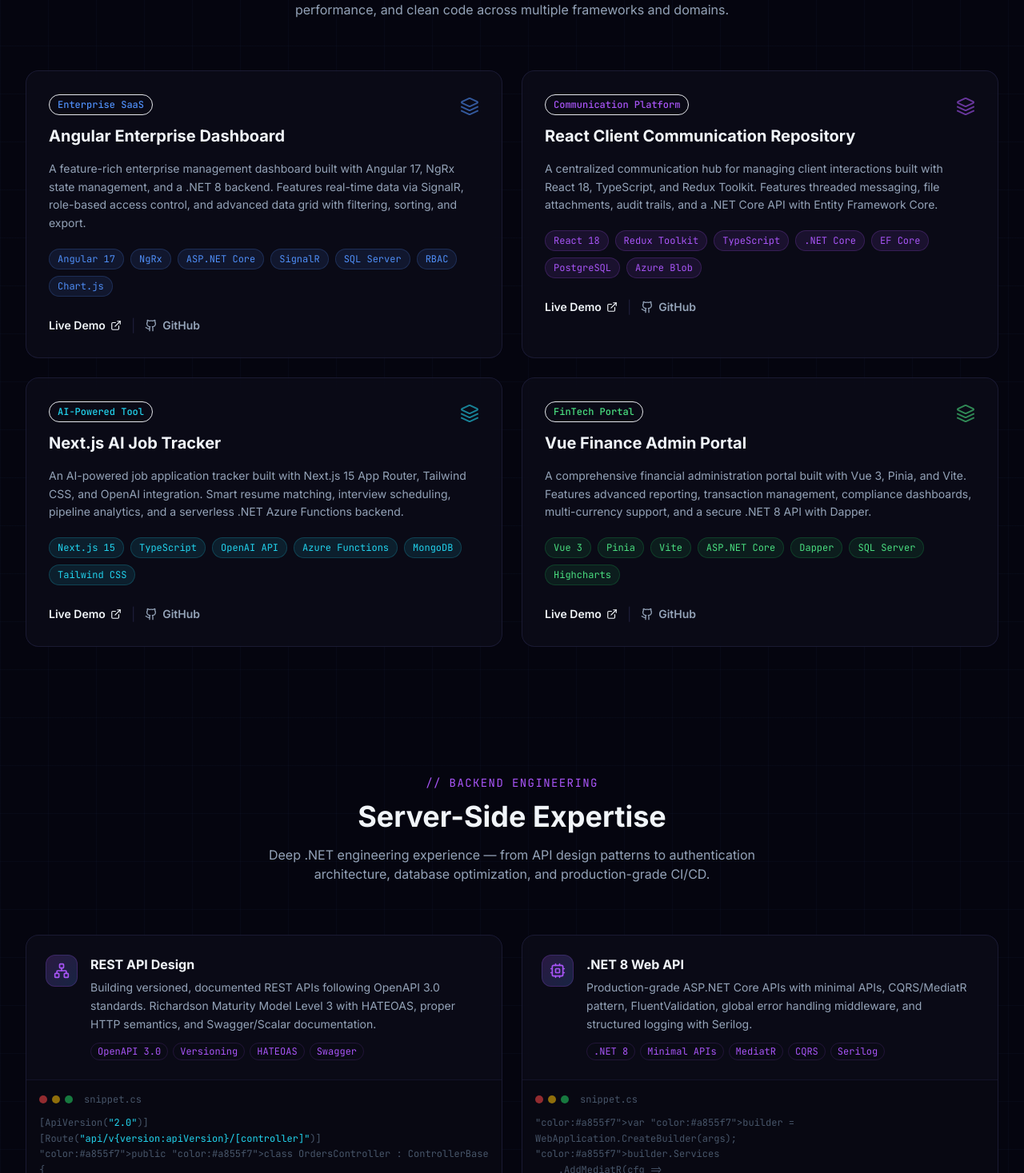
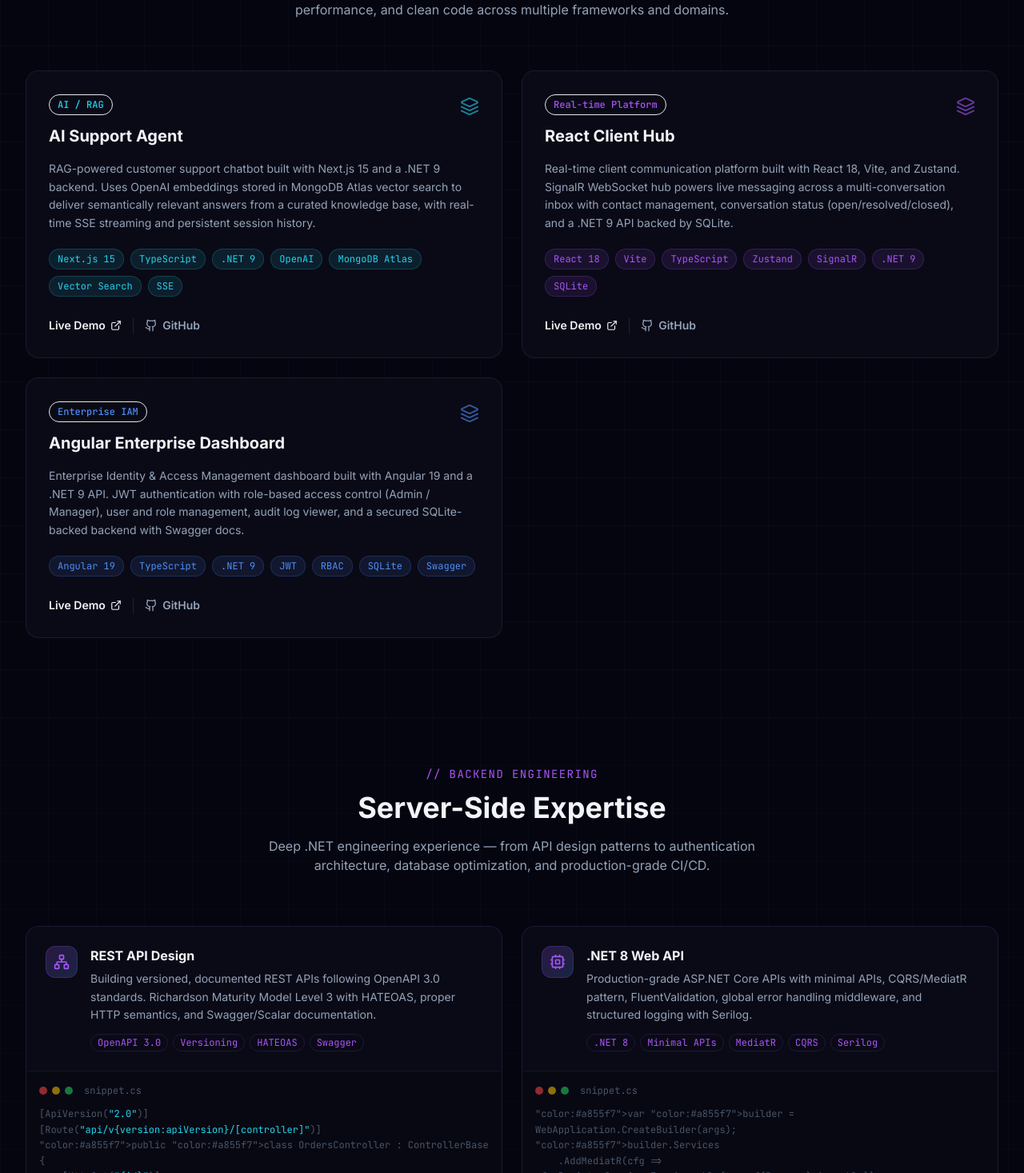
Before and after one commit to Manideep1412/manideep-portfolio, a Next.js app: page / in a window 1280 px wide. Shown: the part 3663-5130 px from the top of the page at 80% size. Built offline with nearby package versions, Linux system fonts and the light colour scheme.

Commit message:
Update Projects and DemoApps with real projects, correct stacks, and live URLs

```diff
--- a/components/DemoApps.tsx
+++ b/components/DemoApps.tsx
@@ -7,82 +7,62 @@ import { ExternalLink, Github, BookOpen, Play } from "lucide-react";
 
 const demoApps = [
   {
-    title: "Angular Enterprise Dashboard",
-    subtitle: "Angular 17 + .NET 8 + SignalR",
+    title: "AI Support Agent",
+    subtitle: "Next.js 15 · .NET 9 · OpenAI · MongoDB Atlas",
     description:
-      "Full enterprise management dashboard with real-time updates, NgRx state management, data grid, charts, and RBAC authentication.",
+      "RAG-powered support chatbot with semantic vector search. Ask any question and the agent retrieves the most relevant knowledge base articles using OpenAI embeddings, streams the answer in real time, and persists conversation history across sessions.",
     features: [
-      "Real-time SignalR notifications",
-      "NgRx state with effects",
-      "Advanced filtering & export",
-      "Role-based UI rendering",
-      "Lazy-loaded feature modules",
+      "Vector search via MongoDB Atlas",
+      "OpenAI GPT-4o mini with SSE streaming",
+      "Knowledge base admin (add / embed articles)",
+      "Session history with sidebar navigation",
+      "Containerised .NET 9 API on Render",
     ],
-    gradient: "from-accent-blue to-accent-purple",
-    glowColor: "rgba(79,142,247,0.15)",
-    demoUrl: "#",
-    githubUrl: "#",
-    docsUrl: "#",
+    gradient: "from-accent-cyan to-accent-blue",
+    glowColor: "rgba(34,211,238,0.15)",
+    demoUrl: "https://ai-support-agent-three-ebon.vercel.app/",
+    githubUrl: "https://github.com/manideepsalla/ai-support-agent",
+    docsUrl: "https://ai-support-agent-api.onrender.com/swagger",
     status: "Live",
     statusColor: "text-green-400 bg-green-400/10 border-green-400/25",
   },
   {
-    title: "React Client Communication Hub",
-    subtitle: "React 18 + Redux Toolkit + .NET Core",
+    title: "React Client Hub",
+    subtitle: "React 18 · Vite · Zustand · SignalR · .NET 9",
     description:
-      "Centralized client communication platform with threaded messages, file attachments, audit trails, and full audit logging.",
+      "Real-time client communication platform. A SignalR WebSocket hub pushes messages instantly across a multi-conversation inbox. Agents can create contacts, open conversations, and mark threads resolved or closed — all updating live without a page refresh.",
     features: [
-      "Threaded conversation UI",
-      "File upload (Azure Blob)",
-      "Full audit trail",
-      "Search & filter inbox",
-      "Notification system",
+      "Real-time messaging via SignalR WebSockets",
+      "Multi-conversation inbox with unread counts",
+      "Create contact + open conversation flow",
+      "Resolve / Close conversation actions",
+      "JWT-secured .NET 9 API on Render",
     ],
     gradient: "from-accent-purple to-accent-pink",
     glowColor: "rgba(168,85,247,0.15)",
-    demoUrl: "#",
-    githubUrl: "#",
-    docsUrl: "#",
+    demoUrl: "https://react-client-hub.vercel.app/login",
+    githubUrl: "https://github.com/manideepsalla/react-client-hub",
+    docsUrl: "https://react-client-hub-api.onrender.com/swagger",
     status: "Live",
     statusColor: "text-green-400 bg-green-400/10 border-green-400/25",
   },
   {
-    title: "Next.js AI Job Tracker",
-    subtitle: "Next.js 15 + OpenAI + Azure Functions",
+    title: "Angular Enterprise Dashboard",
+    subtitle: "Angular 19 · .NET 9 · JWT · RBAC · SQLite",
     description:
-      "AI-powered job application tracker with smart resume matching, interview scheduling, pipeline analytics, and AI cover letter generation.",
+      "Enterprise Identity & Access Management dashboard with role-based access control. Admins manage users and roles; Managers get a read-only view. Every sensitive action is captured in an immutable audit log. Login with the demo credentials shown on the login page.",
     features: [
-      "OpenAI resume matching",
-      "Interview pipeline kanban",
-      "Application analytics",
-      "AI cover letter drafts",
-      "Calendar integration",
+      "JWT authentication with refresh tokens",
+      "Admin / Manager role-based UI rendering",
+      "User and role management screens",
+      "Immutable audit log with filtering",
+      "Swagger API docs on Render backend",
     ],
-    gradient: "from-accent-cyan to-accent-blue",
-    glowColor: "rgba(34,211,238,0.15)",
-    demoUrl: "#",
-    githubUrl: "#",
-    docsUrl: "#",
-    status: "Beta",
-    statusColor: "text-yellow-400 bg-yellow-400/10 border-yellow-400/25",
-  },
-  {
-    title: "Vue Finance Admin Portal",
-    subtitle: "Vue 3 + Pinia + ASP.NET Core + Dapper",
-    description:
-      "Comprehensive financial administration with transaction management, compliance dashboards, multi-currency reporting, and role-based access.",
-    features: [
-      "Multi-currency support",
-      "Compliance dashboards",
-      "Advanced reporting",
-      "Transaction audit log",
-      "Export to PDF/Excel",
-    ],
-    gradient: "from-green-500 to-accent-cyan",
-    glowColor: "rgba(34,211,238,0.12)",
-    demoUrl: "#",
-    githubUrl: "#",
-    docsUrl: "#",
+    gradient: "from-accent-blue to-accent-purple",
+    glowColor: "rgba(79,142,247,0.15)",
+    demoUrl: "https://angular-enterprise-dashboard-iota.vercel.app/",
+    githubUrl: "https://github.com/manideepsalla/angular-enterprise-dashboard",
+    docsUrl: "https://angular-dashboard-api.onrender.com/swagger",
     status: "Live",
     statusColor: "text-green-400 bg-green-400/10 border-green-400/25",
   },
@@ -108,8 +88,8 @@ export default function DemoApps() {
             Try Them Live
           </h2>
           <p className="mt-4 text-text-secondary max-w-xl mx-auto">
-            Deployed applications you can interact with. Full source code available on GitHub with
-            API documentation.
+            Deployed applications you can interact with right now. Full source code on GitHub with
+            Swagger API documentation.
           </p>
         </motion.div>
 
@@ -121,9 +101,6 @@ export default function DemoApps() {
               animate={inView ? { opacity: 1, y: 0 } : {}}
               transition={{ duration: 0.6, delay: i * 0.12 }}
               className="group glass rounded-2xl overflow-hidden glass-hover border border-border hover:border-border-glow transition-all duration-300"
-              style={{
-                boxShadow: `0 0 0 rgba(0,0,0,0)`,
-              }}
               whileHover={{
                 boxShadow: `0 20px 60px ${app.glowColor}`,
               }}
@@ -165,6 +142,8 @@ export default function DemoApps() {
                 <div className="flex flex-wrap gap-3 pt-5 border-t border-border/50">
                   <a
                     href={app.demoUrl}
+                    target="_blank"
+                    rel="noopener noreferrer"
                     className="flex-1 sm:flex-none btn-primary text-sm py-2.5 justify-center"
                   >
                     <Play className="h-3.5 w-3.5" />
@@ -172,6 +151,8 @@ export default function DemoApps() {
                   </a>
                   <a
                     href={app.githubUrl}
+                    target="_blank"
+                    rel="noopener noreferrer"
                     className="flex-1 sm:flex-none btn-secondary text-sm py-2.5 justify-center"
                   >
                     <Github className="h-3.5 w-3.5" />
@@ -179,6 +160,8 @@ export default function DemoApps() {
                   </a>
                   <a
                     href={app.docsUrl}
+                    target="_blank"
+                    rel="noopener noreferrer"
                     className="flex-1 sm:flex-none btn-secondary text-sm py-2.5 justify-center"
                   >
                     <BookOpen className="h-3.5 w-3.5" />
@@ -194,16 +177,21 @@ export default function DemoApps() {
         <motion.div
           initial={{ opacity: 0, y: 20 }}
           animate={inView ? { opacity: 1, y: 0 } : {}}
-          transition={{ duration: 0.6, delay: 0.6 }}
+          transition={{ duration: 0.6, delay: 0.5 }}
           className="mt-10 glass rounded-2xl p-7 text-center border border-border"
         >
           <p className="text-text-secondary mb-2">
             All projects are open source with full documentation.
           </p>
           <p className="text-text-muted text-sm mb-5">
-            Browse the repositories for architecture decisions, code patterns, and testing strategies.
+            Browse the repositories for architecture decisions, code patterns, and deployment config.
           </p>
-          <a href="#" className="btn-secondary inline-flex">
+          <a
+            href="https://github.com/manideepsalla"
+            target="_blank"
+            rel="noopener noreferrer"
+            className="btn-secondary inline-flex"
+          >
             <Github className="h-4 w-4" />
             View All Projects on GitHub
             <ExternalLink className="h-3.5 w-3.5" />
--- a/components/Projects.tsx
+++ b/components/Projects.tsx
@@ -7,56 +7,43 @@ import { ExternalLink, Github, Layers, ArrowRight } from "lucide-react";
 
 const projects = [
   {
+    title: "AI Support Agent",
+    description:
+      "RAG-powered customer support chatbot built with Next.js 15 and a .NET 9 backend. Uses OpenAI embeddings stored in MongoDB Atlas vector search to deliver semantically relevant answers from a curated knowledge base, with real-time SSE streaming and persistent session history.",
+    tech: ["Next.js 15", "TypeScript", ".NET 9", "OpenAI", "MongoDB Atlas", "Vector Search", "SSE"],
+    gradient: "from-accent-cyan/20 to-accent-blue/10",
+    borderGlow: "hover:border-accent-cyan/40",
+    accentColor: "text-accent-cyan",
+    badgeColor: "bg-accent-cyan/10 border-accent-cyan/20 text-accent-cyan",
+    demoUrl: "https://ai-support-agent-three-ebon.vercel.app/",
+    githubUrl: "https://github.com/manideepsalla/ai-support-agent",
+    tag: "AI / RAG",
+  },
+  {
+    title: "React Client Hub",
+    description:
+      "Real-time client communication platform built with React 18, Vite, and Zustand. SignalR WebSocket hub powers live messaging across a multi-conversation inbox with contact management, conversation status (open/resolved/closed), and a .NET 9 API backed by SQLite.",
+    tech: ["React 18", "Vite", "TypeScript", "Zustand", "SignalR", ".NET 9", "SQLite"],
+    gradient: "from-accent-purple/20 to-accent-pink/10",
+    borderGlow: "hover:border-accent-purple/40",
+    accentColor: "text-accent-purple",
+    badgeColor: "bg-accent-purple/10 border-accent-purple/20 text-accent-purple",
+    demoUrl: "https://react-client-hub.vercel.app/login",
+    githubUrl: "https://github.com/manideepsalla/react-client-hub",
+    tag: "Real-time Platform",
+  },
+  {
     title: "Angular Enterprise Dashboard",
     description:
-      "A feature-rich enterprise management dashboard built with Angular 17, NgRx state management, and a .NET 8 backend. Features real-time data via SignalR, role-based access control, and advanced data grid with filtering, sorting, and export.",
-    tech: ["Angular 17", "NgRx", "ASP.NET Core", "SignalR", "SQL Server", "RBAC", "Chart.js"],
+      "Enterprise Identity & Access Management dashboard built with Angular 19 and a .NET 9 API. JWT authentication with role-based access control (Admin / Manager), user and role management, audit log viewer, and a secured SQLite-backed backend with Swagger docs.",
+    tech: ["Angular 19", "TypeScript", ".NET 9", "JWT", "RBAC", "SQLite", "Swagger"],
     gradient: "from-accent-blue/20 to-accent-purple/10",
     borderGlow: "hover:border-accent-blue/40",
     accentColor: "text-accent-blue",
     badgeColor: "bg-accent-blue/10 border-accent-blue/20 text-accent-blue",
-    demoUrl: "#",
-    githubUrl: "#",
-    tag: "Enterprise SaaS",
-  },
-  {
-    title: "React Client Communication Repository",
-    description:
-      "A centralized communication hub for managing client interactions built with React 18, TypeScript, and Redux Toolkit. Features threaded messaging, file attachments, audit trails, and a .NET Core API with Entity Framework Core.",
-    tech: ["React 18", "Redux Toolkit", "TypeScript", ".NET Core", "EF Core", "PostgreSQL", "Azure Blob"],
-    gradient: "from-accent-purple/20 to-accent-pink/10",
-    borderGlow: "hover:border-accent-purple/40",
-    accentColor: "text-accent-purple",
-    badgeColor: "bg-accent-purple/10 border-accent-purple/20 text-accent-purple",
-    demoUrl: "#",
-    githubUrl: "#",
-    tag: "Communication Platform",
-  },
-  {
-    title: "Next.js AI Job Tracker",
-    description:
-      "An AI-powered job application tracker built with Next.js 15 App Router, Tailwind CSS, and OpenAI integration. Smart resume matching, interview scheduling, pipeline analytics, and a serverless .NET Azure Functions backend.",
-    tech: ["Next.js 15", "TypeScript", "OpenAI API", "Azure Functions", "MongoDB", "Tailwind CSS"],
-    gradient: "from-accent-cyan/20 to-accent-blue/10",
-    borderGlow: "hover:border-accent-cyan/40",
-    accentColor: "text-accent-cyan",
-    badgeColor: "bg-accent-cyan/10 border-accent-cyan/20 text-accent-cyan",
-    demoUrl: "#",
-    githubUrl: "#",
-    tag: "AI-Powered Tool",
-  },
-  {
-    title: "Vue Finance Admin Portal",
-    description:
-      "A comprehensive financial administration portal built with Vue 3, Pinia, and Vite. Features advanced reporting, transaction management, compliance dashboards, multi-currency support, and a secure .NET 8 API with Dapper.",
-    tech: ["Vue 3", "Pinia", "Vite", "ASP.NET Core", "Dapper", "SQL Server", "Highcharts"],
-    gradient: "from-green-500/15 to-accent-cyan/10",
-    borderGlow: "hover:border-green-500/40",
-    accentColor: "text-green-400",
-    badgeColor: "bg-green-500/10 border-green-500/20 text-green-400",
-    demoUrl: "#",
-    githubUrl: "#",
-    tag: "FinTech Portal",
+    demoUrl: "https://angular-enterprise-dashboard-iota.vercel.app/",
+    githubUrl: "https://github.com/manideepsalla/angular-enterprise-dashboard",
+    tag: "Enterprise IAM",
   },
 ];
 
@@ -133,6 +120,8 @@ export default function Projects() {
                 <div className="flex items-center gap-3">
                   <a
                     href={project.demoUrl}
+                    target="_blank"
+                    rel="noopener noreferrer"
                     className="flex items-center gap-1.5 text-sm font-semibold text-text-primary hover:text-accent-blue transition-colors group/link"
                   >
                     Live Demo
@@ -141,6 +130,8 @@ export default function Projects() {
                   <span className="text-border">|</span>
                   <a
                     href={project.githubUrl}
+                    target="_blank"
+                    rel="noopener noreferrer"
                     className="flex items-center gap-1.5 text-sm font-semibold text-text-secondary hover:text-text-primary transition-colors"
                   >
                     <Github className="h-4 w-4" />
```
